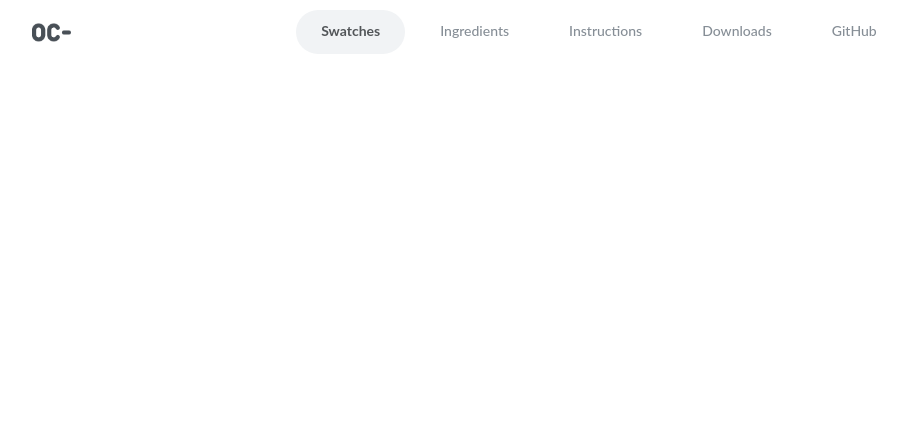
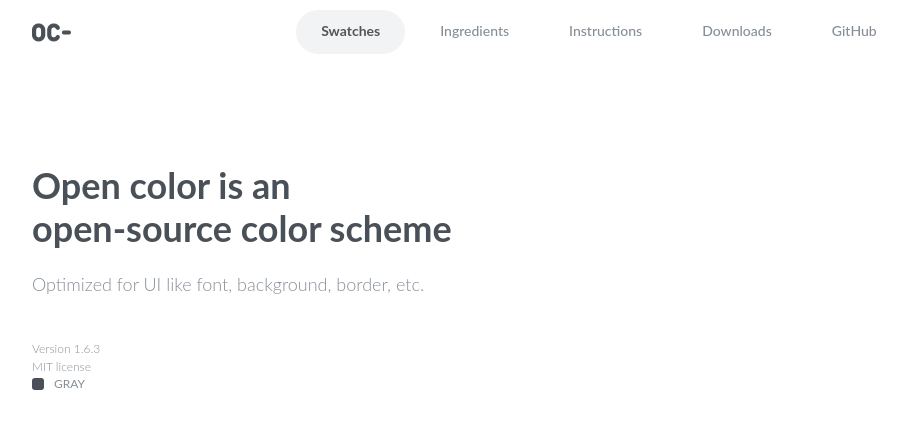
Before and after one commit to newfull5/OpenColor-Clone, a React (Create React App) app: page / in a window 1280 px wide. Shown: the top 428 px of the page, without its empty margins (288-1195 px from the left). Built offline with nearby package versions, Linux system fonts and the light colour scheme.

Commit message:
2020.04.14

```diff
--- a/src/App.js
+++ b/src/App.js
@@ -1,11 +1,26 @@
 import React, { Component } from 'react';
-import Navbar from './components/Navbar';
+import Navbar from './components/Navbar/Navbar.js';
+import Colors from './components/Colors/Colors.js';
 
 class App extends Component {
   render() {
     return (
-      <Navbar>
-      </Navbar>
+      <div className="contents">
+        <Navbar />
+        <div className="plain-text">
+          <div className="openColorIs">
+            Open color is an<br/>open-source color scheme
+          </div>
+          <div className="optimizeFor">
+            Optimized for UI like font, background, border, etc.
+          </div>
+          <div className="version">
+            Version 1.6.3<br/>MIT license
+          </div>
+          <Colors></Colors>
+        </div>
+
+      </div>
     );
   }
 }
--- /dev/null
+++ b/src/components/Colors/Colors.css
@@ -0,0 +1,25 @@
+.color-contain {
+    display: flex;
+}
+
+.box {
+    border: none;
+    width: 12px;
+    height: 12px;
+    border-radius: 3px;
+    margin-top: auto;
+    margin-bottom: auto;
+    background-color: #495057;
+}
+
+.colorName {
+    margin-left: 10px;
+    font-size: 12px;
+    font-weight: 400;
+    color: #868e96;
+}
+
+.colorName:hover {
+    color: gray;
+    cursor: pointer;
+}
--- /dev/null
+++ b/src/components/Colors/Colors.js
@@ -0,0 +1,13 @@
+import React from 'react';
+import './Colors.css';
+
+const Colors = () => {
+  return (
+    <div className="color-contain">
+      <div className="box" />
+      <div className='colorName'>GRAY</div>
+    </div>
+  );
+};
+
+export default Colors;
--- a/src/components/Navbar.css
+++ b/src/components/Navbar/Navbar.css
@@ -1,6 +1,5 @@
 .nav-wrap {
   display: flex;
-  margin-left: 320px;
   margin-right: auto;
 }
 
--- a/src/components/Navbar.js
+++ b/src/components/Navbar/Navbar.js
@@ -3,7 +3,7 @@ import React from 'react';
 import logo from './logo.png';
 import './Navbar.css';
 
-const Navbar = ({value}) => {
+const Navbar = () => {
   return (
     <main className="nav-template">
       <div className="nav-wrap">
--- a/src/index.css
+++ b/src/index.css
@@ -6,6 +6,33 @@ body {
   -moz-osx-font-smoothing: grayscale;
 }
 
+.contents{
+  margin-left: 320px;
+}
+
+.openColorIs {
+  font-size: 36px;
+  font-weight: 650;
+  color: #495057;
+  margin-top: 100px;
+  line-height: 43px;
+}
+
+.optimizeFor{
+  margin-top: 23px;
+  font-weight: 360;
+  font-size: 18px;
+  color: #868e96;
+}
+
+.version{
+  margin-top: 45px;
+  font-size: 12px;
+  font-weight: 360;
+  line-height: 18px;
+  color: #868e96;
+}
+
 code {
   font-family: source-code-pro, Menlo, Monaco, Consolas, 'Courier New',
     monospace;
```
Also changed, not shown: src/components/Colors/ColorContainer.js (added, +8 -0 lines), src/components/Navbar/logo.png (renamed from src/components/logo.png).
